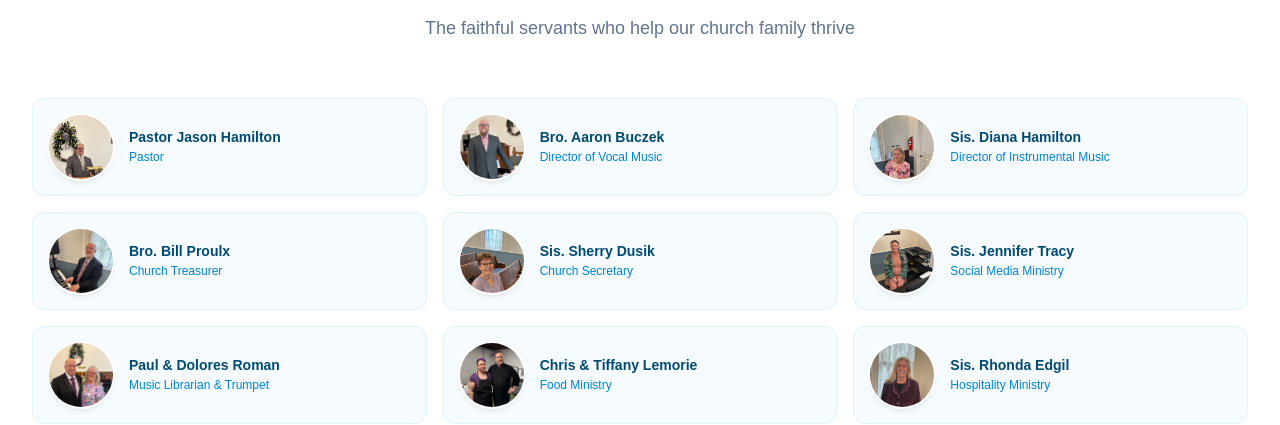
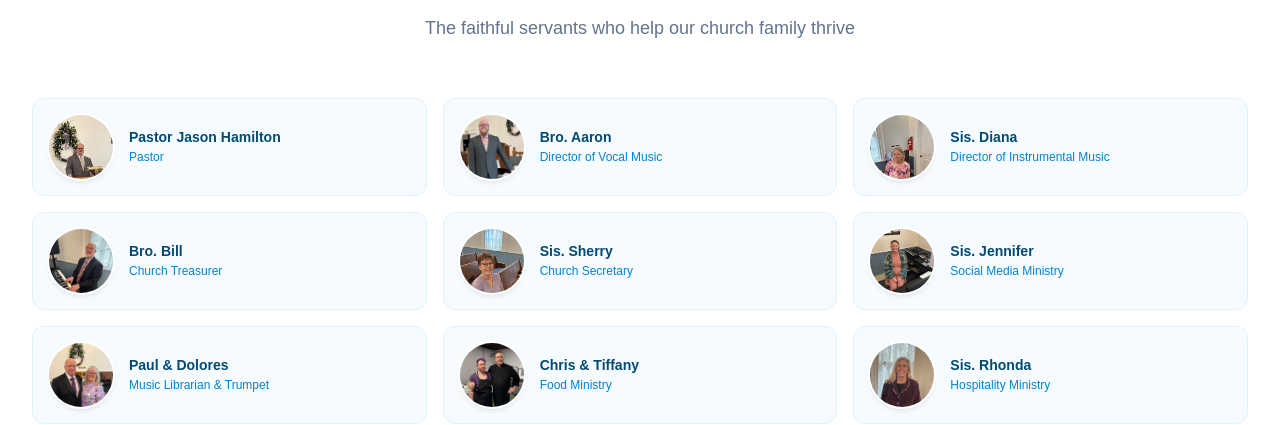
Before and after one commit to edesent/firstbaptistofwarren, a Next.js app: page / in a window 1280 px wide. Shown: the part 3060-3485 px from the top of the page. Built offline with nearby package versions, Linux system fonts and the light colour scheme.

Commit message:
Remove last names from staff list on homepage (keep Pastor's full name)

```diff
--- a/src/app/page.tsx
+++ b/src/app/page.tsx
@@ -349,42 +349,42 @@ export default function Home() {
                 photo: "/images/jason-hamilton.jpg",
               },
               {
-                name: "Bro. Aaron Buczek",
+                name: "Bro. Aaron",
                 role: "Director of Vocal Music",
                 photo: "/images/aaron-buczek.jpg",
               },
               {
-                name: "Sis. Diana Hamilton",
+                name: "Sis. Diana",
                 role: "Director of Instrumental Music",
                 photo: "/images/diana-hamilton.jpg",
               },
               {
-                name: "Bro. Bill Proulx",
+                name: "Bro. Bill",
                 role: "Church Treasurer",
                 photo: "/images/bill-proulx.jpg",
               },
               {
-                name: "Sis. Sherry Dusik",
+                name: "Sis. Sherry",
                 role: "Church Secretary",
                 photo: "/images/sherry-dusik.jpg",
               },
               {
-                name: "Sis. Jennifer Tracy",
+                name: "Sis. Jennifer",
                 role: "Social Media Ministry",
                 photo: "/images/jennifer-tracy.jpg",
               },
               {
-                name: "Paul & Dolores Roman",
+                name: "Paul & Dolores",
                 role: "Music Librarian & Trumpet",
                 photo: "/images/paul-dolores-roman.jpg",
               },
               {
-                name: "Chris & Tiffany Lemorie",
+                name: "Chris & Tiffany",
                 role: "Food Ministry",
                 photo: "/images/chris-tiffany-lemorie.jpg",
               },
               {
-                name: "Sis. Rhonda Edgil",
+                name: "Sis. Rhonda",
                 role: "Hospitality Ministry",
                 photo: "/images/rhonda-edgil.jpg",
               },
```
